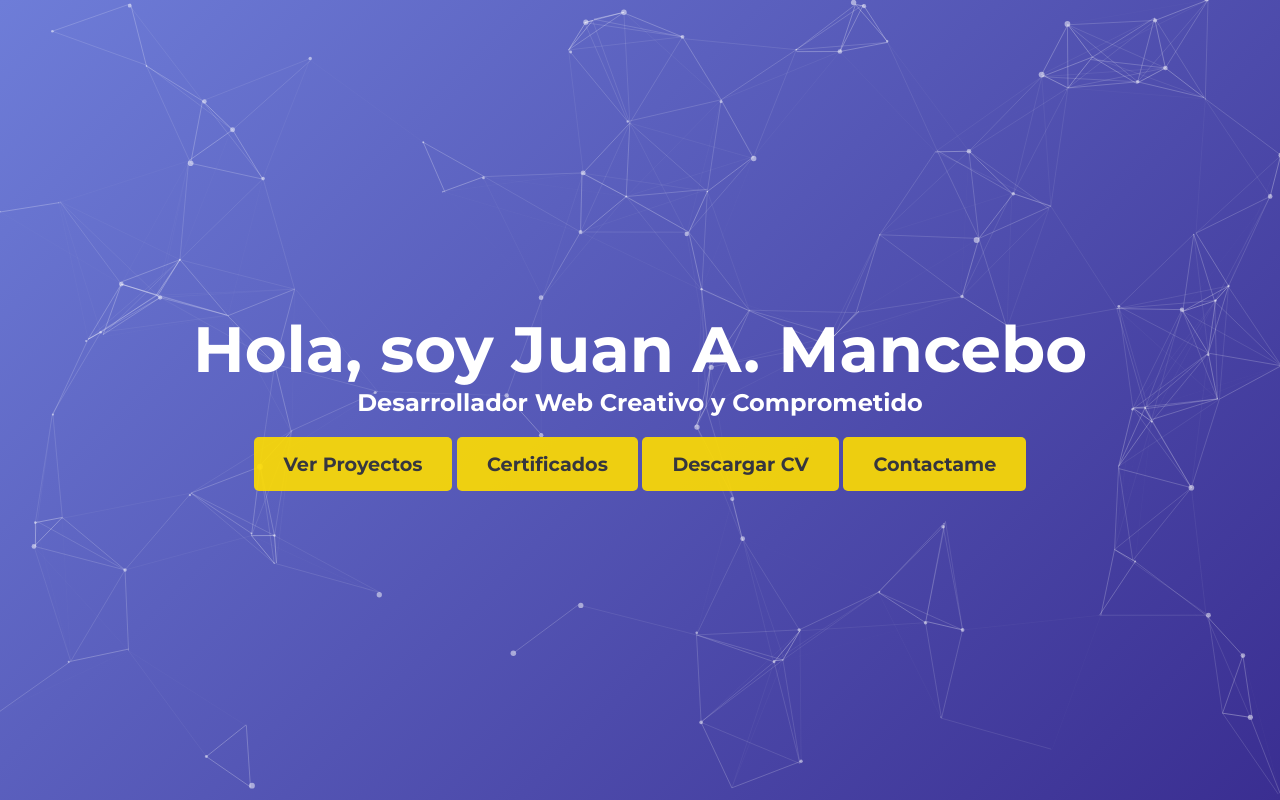
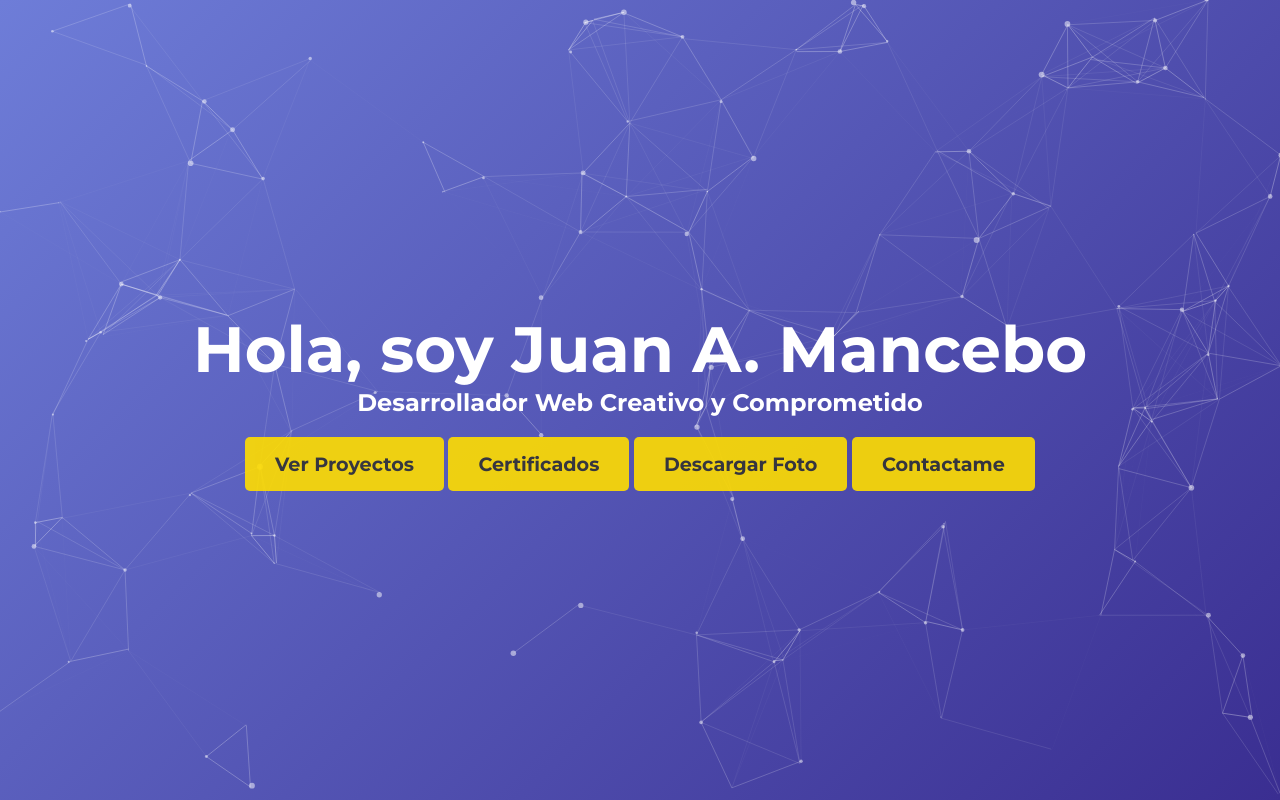
Before and after one commit to juanmancebobercianos/miportfolio, a plain HTML site: page index.html in a window 1280 px wide. Shown: the top 800 px of the page. Drawn offline with nearby package versions, Linux system fonts and the light colour scheme.

Commit message:
curriculum

```diff
--- a/index.html
+++ b/index.html
@@ -19,7 +19,7 @@
             <p>Desarrollador Web Creativo y Comprometido</p>
             <a href="#projects" class="btn">Ver Proyectos</a>
             <a href="#certificados" class="btn">Certificados</a>
-            <a href="ruta/a/mi/CV.pdf" class="btn" download>Descargar CV</a> <!-- Ajusta la ruta al CV -->
+            <a href="pdf/Micv.pdf" class="btn" download="Micv">Descargar Foto</a>
             <a href="#contact" class="btn">Contactame</a> <!-- Botón de contacto -->
         </div>
     </header>
```
Also changed, not shown: 1 other file.
